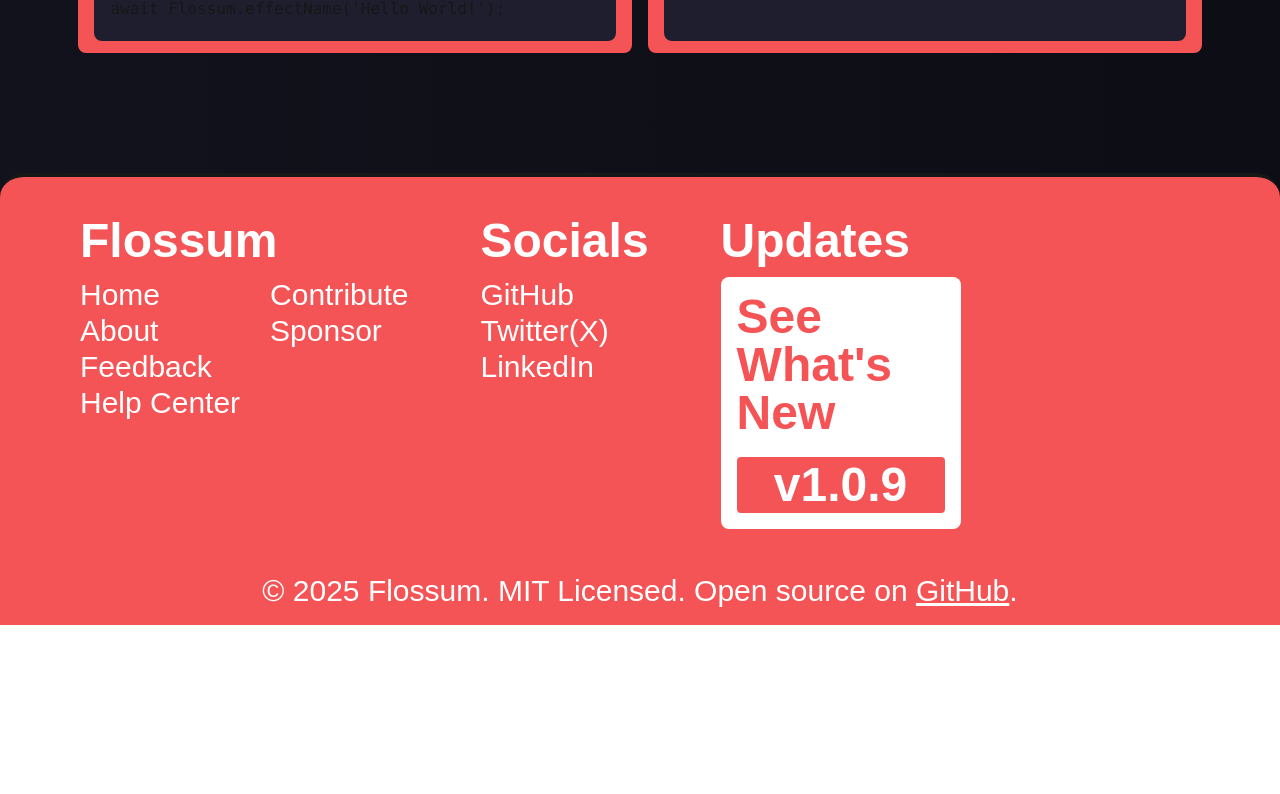
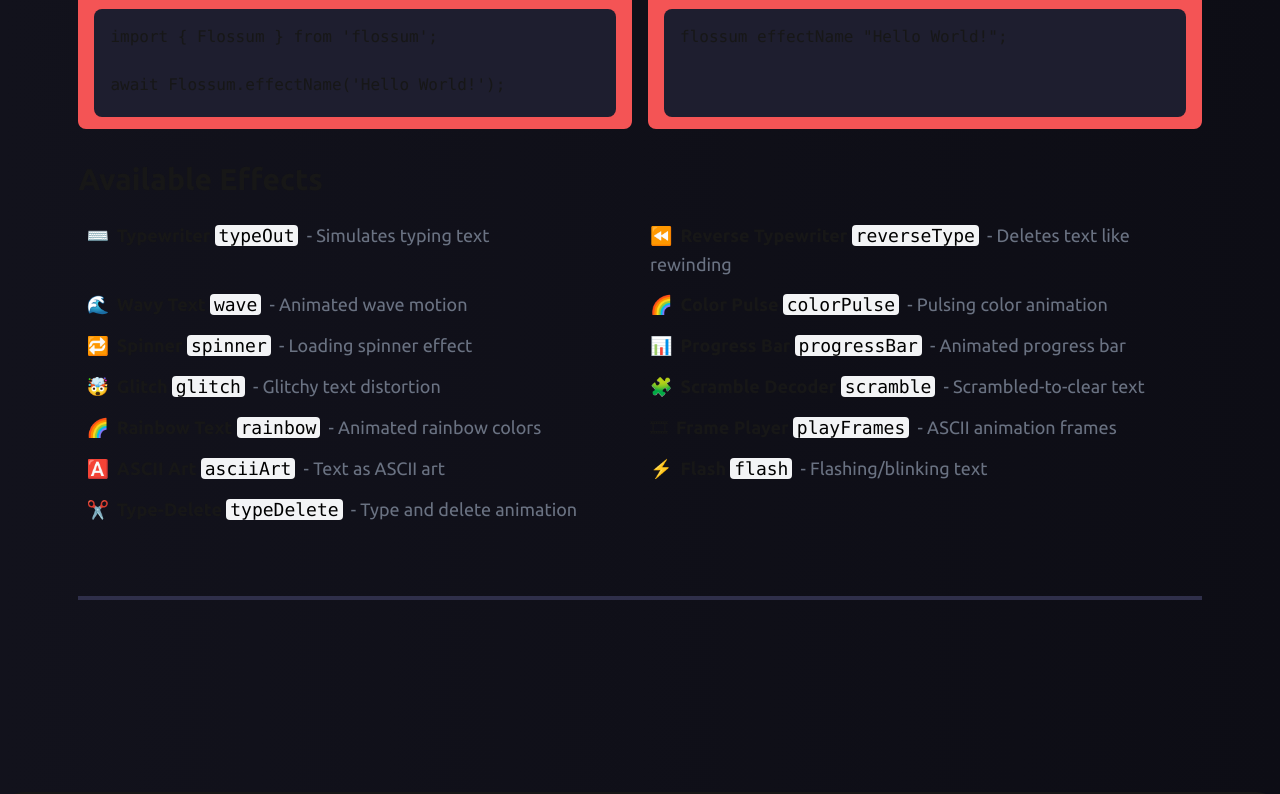
Before and after one commit to pushkarsinghh/flossum-website, a Next.js app: page / in a window 1280 px wide. Shown: the part 1655-2449 px from the top of the page. Before the commit the page ends 2280 px from the top, so only its background shows below. Built offline with nearby package versions, Linux system fonts and the light colour scheme.

Commit message:
Updated Tutorial Section

```diff
--- a/components/navbar.tsx
+++ b/components/navbar.tsx
@@ -14,7 +14,7 @@
       </div>
       <div className="hidden md:flex gap-6">
       <Link href="#" className="hover:underline">HOME</Link>
-      <Link href="#" className="hover:underline">LEARN</Link>
+      <a href="#tutorial" className="hover:underline">LEARN</a>
       <Link href="#" className="hover:underline">ABOUT</Link>
       <Link href="#" className="hover:underline">CONTRIBUTE</Link>
       </div>
--- a/components/tutorial.tsx
+++ b/components/tutorial.tsx
@@ -4,7 +4,8 @@
 
 export default function Tutorial() {
     return (
-        <div className="mt-0 ml-[3vw] mr-[3vw] p-4 sm:p-8 md:p-10 pb-0">
+        <div className="mt-0 ml-[3vw] mr-[3vw] p-4 sm:p-8 md:p-10 pb-0" id='tutorial'>
+            <hr className='border-[#2f2f4a] border-2 mb-18'/>
             <div className="flex justify-between items-end">
                 <div>
                     <h1
@@ -47,6 +48,85 @@
                     </div>
                 </div>
             </div>
+            <section className="flex flex-col mt-8">
+                <h2
+                    className="text-3xl font-semibold mb-2"
+                    style={{ fontFamily: ubuntu.style.fontFamily }}
+                >
+                    Available Effects
+                </h2>
+                <ul
+                    className="grid grid-cols-1 sm:grid-cols-2 gap-3 mt-4 ml-2 text-base sm:text-lg"
+                    style={{ fontFamily: ubuntu.style.fontFamily }}
+                >
+                    <li>
+                        <span className="mr-2">⌨️</span>
+                        <b>Typewriter</b> <code className="bg-gray-100 px-1 rounded text-black p-[0.5]">typeOut</code>
+                        <span className="text-gray-500 ml-1"> - Simulates typing text</span>
+                    </li>
+                    <li>
+                        <span className="mr-2">⏪</span>
+                        <b>Reverse Typewriter</b> <code className="bg-gray-100 px-1 rounded text-black p-[0.5]">reverseType</code>
+                        <span className="text-gray-500 ml-1"> - Deletes text like rewinding</span>
+                    </li>
+                    <li>
+                        <span className="mr-2">🌊</span>
+                        <b>Wavy Text</b> <code className="bg-gray-100 px-1 rounded text-black p-[0.5]">wave</code>
+                        <span className="text-gray-500 ml-1"> - Animated wave motion</span>
+                    </li>
+                    <li>
+                        <span className="mr-2">🌈</span>
+                        <b>Color Pulse</b> <code className="bg-gray-100 px-1 rounded text-black p-[0.5]">colorPulse</code>
+                        <span className="text-gray-500 ml-1"> - Pulsing color animation</span>
+                    </li>
+                    <li>
+                        <span className="mr-2">🔁</span>
+                        <b>Spinner</b> <code className="bg-gray-100 px-1 rounded text-black p-[0.5]">spinner</code>
+                        <span className="text-gray-500 ml-1"> - Loading spinner effect</span>
+                    </li>
+                    <li>
+                        <span className="mr-2">📊</span>
+                        <b>Progress Bar</b> <code className="bg-gray-100 px-1 rounded text-black p-[0.5]">progressBar</code>
+                        <span className="text-gray-500 ml-1"> - Animated progress bar</span>
+                    </li>
+                    <li>
+                        <span className="mr-2">🤯</span>
+                        <b>Glitch</b> <code className="bg-gray-100 px-1 rounded text-black p-[0.5]">glitch</code>
+                        <span className="text-gray-500 ml-1"> - Glitchy text distortion</span>
+                    </li>
+                    <li>
+                        <span className="mr-2">🧩</span>
+                        <b>Scramble Decoder</b> <code className="bg-gray-100 px-1 rounded text-black p-[0.5]">scramble</code>
+                        <span className="text-gray-500 ml-1"> - Scrambled-to-clear text</span>
+                    </li>
+                    <li>
+                        <span className="mr-2">🌈</span>
+                        <b>Rainbow Text</b> <code className="bg-gray-100 px-1 rounded text-black p-[0.5]">rainbow</code>
+                        <span className="text-gray-500 ml-1"> - Animated rainbow colors</span>
+                    </li>
+                    <li>
+                        <span className="mr-2">🎞</span>
+                        <b>Frame Player</b> <code className="bg-gray-100 px-1 rounded text-black p-[0.5]">playFrames</code>
+                        <span className="text-gray-500 ml-1"> - ASCII animation frames</span>
+                    </li>
+                    <li>
+                        <span className="mr-2">🅰️</span>
+                        <b>ASCII Art</b> <code className="bg-gray-100 px-1 rounded text-black p-[0.5]">asciiArt</code>
+                        <span className="text-gray-500 ml-1"> - Text as ASCII art</span>
+                    </li>
+                    <li>
+                        <span className="mr-2">⚡</span>
+                        <b>Flash</b> <code className="bg-gray-100 px-1 rounded text-black p-[0.5]">flash</code>
+                        <span className="text-gray-500 ml-1"> - Flashing/blinking text</span>
+                    </li>
+                    <li>
+                        <span className="mr-2">✂️</span>
+                        <b>Type-Delete</b> <code className="bg-gray-100 px-1 rounded text-black p-[0.5]">typeDelete</code>
+                        <span className="text-gray-500 ml-1"> - Type and delete animation</span>
+                    </li>
+                </ul>
+            </section>
+            <hr className='border-[#2f2f4a] border-2 mt-18 mb-18'/>
         </div>
     )
 }
```
Lines whose indentation alone changed are shown as unchanged.
